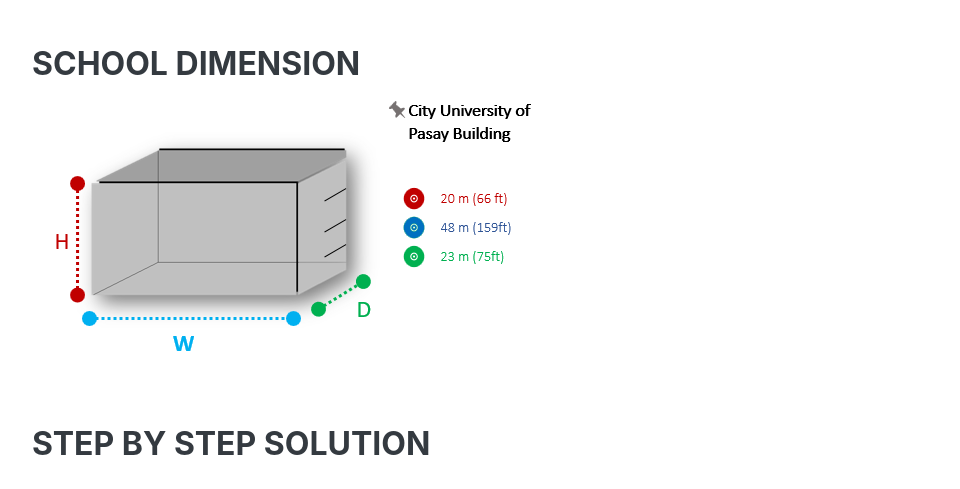
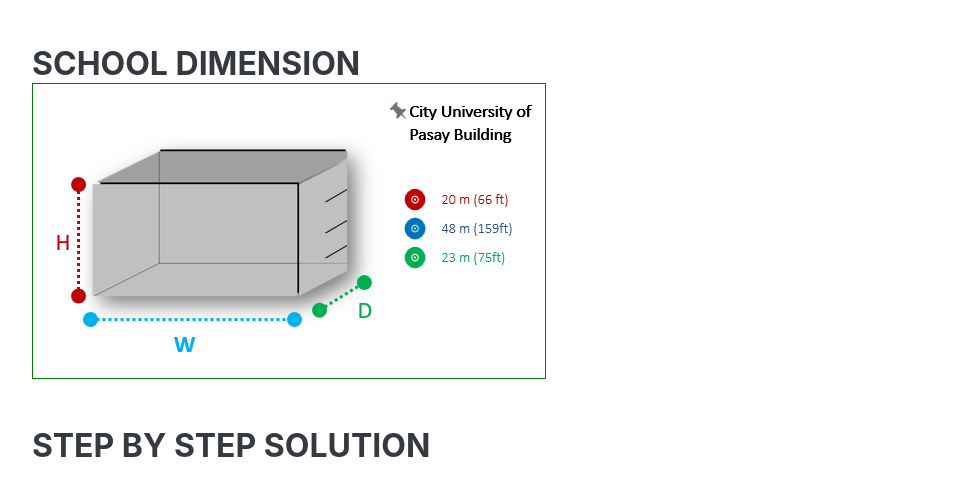
Before and after one commit to mitlive/layersix, a plain HTML site: page index.html in a window 1280 px wide. Shown: the part 2247-2736 px from the top of the page, without its empty margins (288-1248 px from the left). Drawn offline with Linux system fonts and the light colour scheme; a web font is replaced by a local one.

Commit message:
Add files via upload

```diff
--- a/index.html
+++ b/index.html
@@ -139,9 +139,10 @@
 
           <div class="resume-item d-flex flex-column flex-md-row mb-5">
             <div class="resume-content mr-auto">
+
               <h3 class="mb-0">School Dimension</h3>
                 <div style="text-align:left">
-                  <img src="img/area.PNG" style="text-align:right;">
+                  <img src="img/area.PNG" class="img-fluid" alt="Responsive image" style="text-align:right; left;border: 1px solid green">
                 </div>
 
             </div>
```
